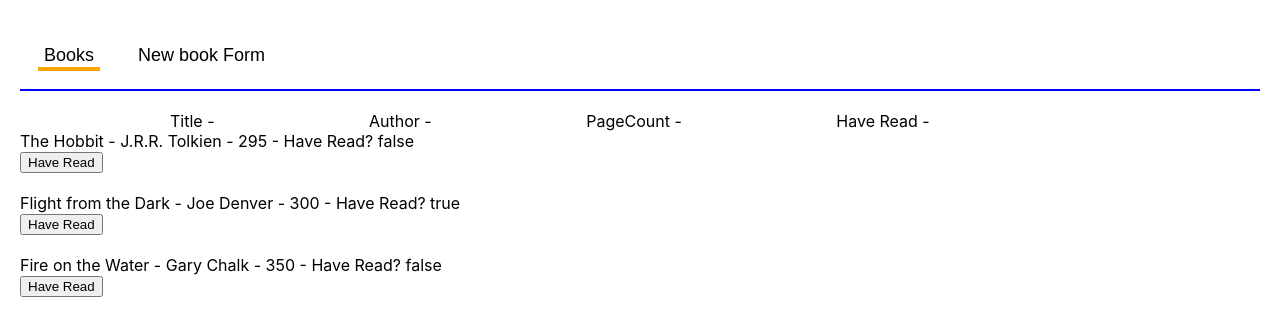
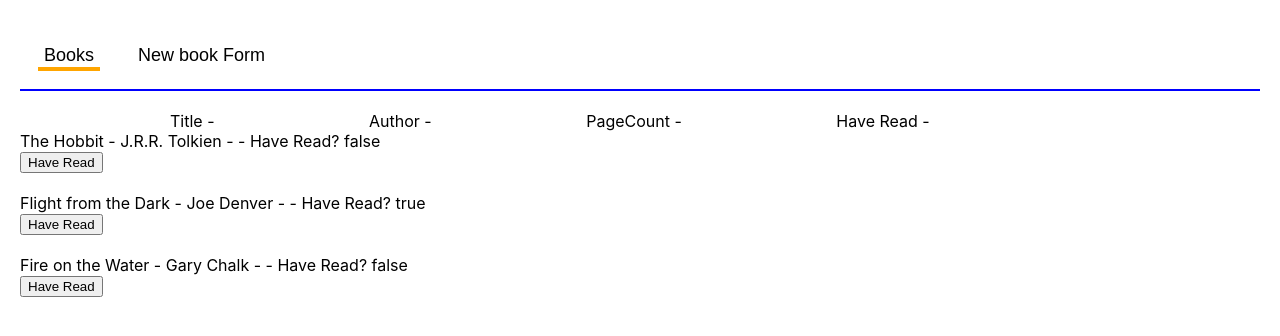
Before and after one commit to ymeynot45/library_with_react, a React (Create React App) app: page / in a window 1280 px wide. Shown: the top 336 px of the page. Built offline with nearby package versions, Linux system fonts and the light colour scheme.

Commit message:
I learned that I MUST have let before establishing a var.  I set up the constuctor and commented out the preset books.

```diff
--- a/src/BookPage.js
+++ b/src/BookPage.js
@@ -20,54 +20,64 @@ let Book = function (title, author, pageNumber, haveRead) {
     return this
 }
 
+const addBookToLibrary = function(library, newBook) {
+    addIdToBook(newBook);
+    library = library.push(newBook);
+    findNextId();
+    return library;
+}
+const addIdToBook = function(newbook) {
+    let nextBookId = findNextId();
+    console.log(nextBookId);
+    newbook['id'] = nextBookId;
+    return newbook
+}
 
-
-
-// const loadLibrary = function(library) {
-//     let thirdShelf = document.createElement("ol");
-//     thirdShelf.setAttribute(`id`, `thirdShelf`);
-//     document.getElementById(`secondShelf`).appendChild(thirdShelf);
-//     library.forEach(book => {
-//         createBookSlot(book);
-//     });
-// }
-
+const findNextId = function() {
+    let nextId = Math.max(...library.map(book => book.id));
+    if(nextId < 1){
+        nextId = 1
+    }
+    else{
+        ++nextId
+    }
+    return nextId;
+}
 
 
 
 let library = [
-    {
-        id: 1,
-        title: "The Hobbit",
-        author: "J.R.R. Tolkien",
-        pageCount: 295,
-        haveRead: false
+    // {
+    //     id: 1,
+    //     title: "The Hobbit",
+    //     author: "J.R.R. Tolkien",
+    //     pageCount: 295,
+    //     haveRead: false
 
-    },
-    {
-        id: 2,
-        title: "Flight from the Dark",
-        author: "Joe Denver",
-        pageCount: 300,
-        haveRead: true
+    // },
+    // {
+    //     id: 2,
+    //     title: "Flight from the Dark",
+    //     author: "Joe Denver",
+    //     pageCount: 300,
+    //     haveRead: true
 
-    },
-    {
-        id: 3,
-        title: "Fire on the Water",
-        author: "Gary Chalk",
-        pageCount: 350,
-        haveRead: false
+    // },
+    // {
+    //     id: 3,
+    //     title: "Fire on the Water",
+    //     author: "Gary Chalk",
+    //     pageCount: 350,
+    //     haveRead: false
 
-    }
+    // }
 ];
 
 
 
-
+addBookToLibrary(library, new Book("The Hobbit", "J.R.R. Tolkien", 295, false));
+addBookToLibrary(library, new Book("Flight from the Dark", "Joe Denver", 300, true));
+addBookToLibrary(library, new Book("Fire on the Water", "Gary Chalk", 350, false));
 
 
 export {library};
-// addBookToLibrary(myLibrary, new Book("The Hobbit", "J.R.R. Tolkien", 295, false));
-//     addBookToLibrary(myLibrary, new Book("Flight from the Dark", "Joe Denver", 300, true));
-//     addBookToLibrary(myLibrary, new Book("Fire on the Water", "Gary Chalk", 350, false));
```
